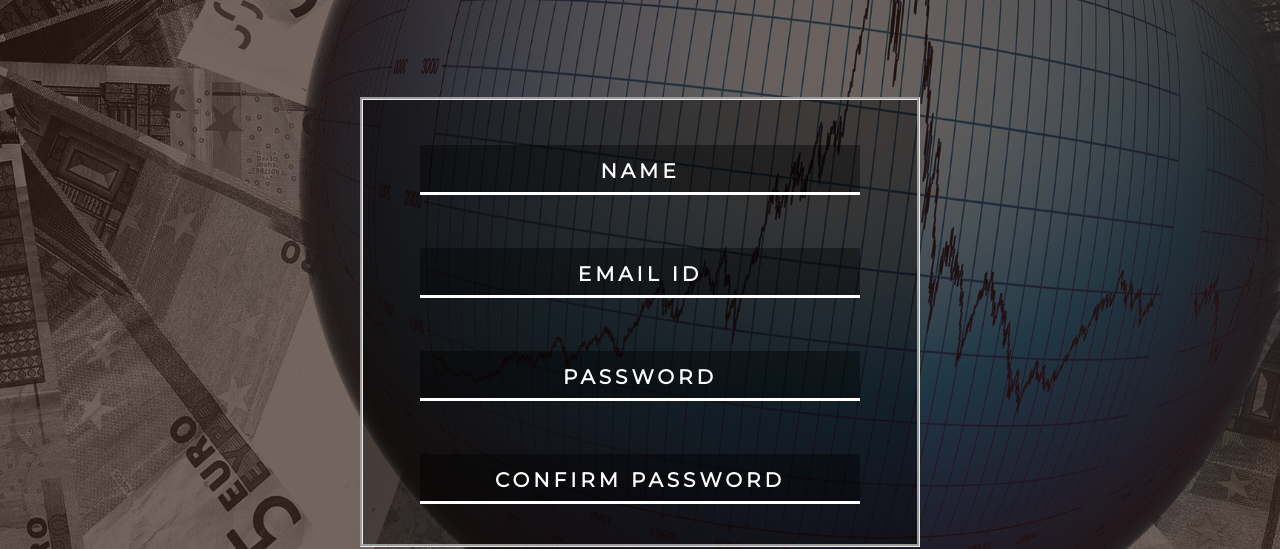
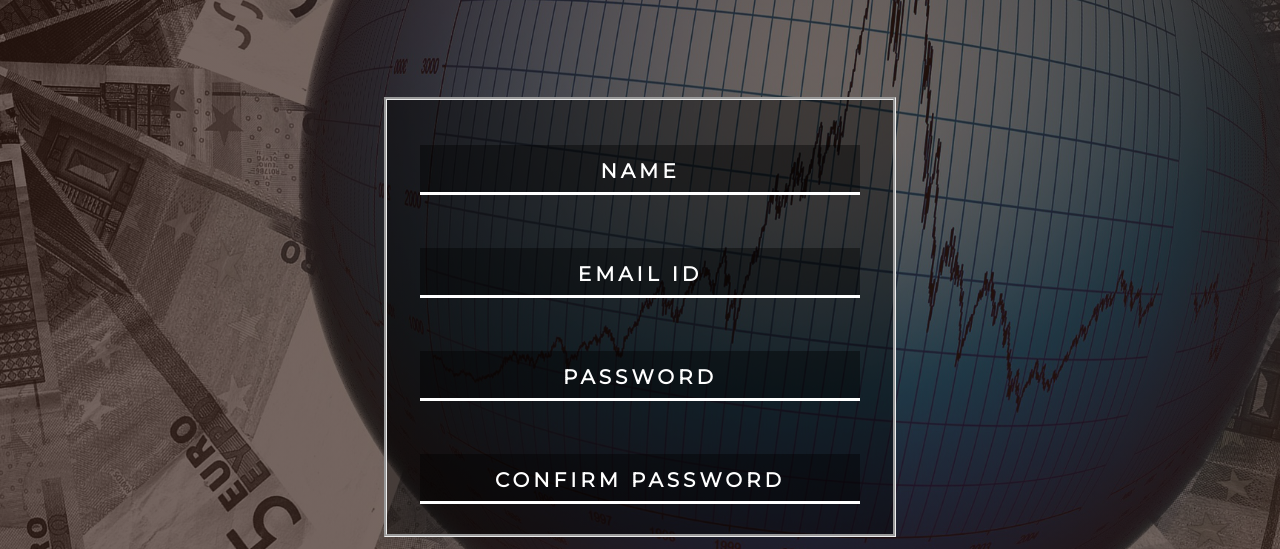
Before and after one commit to pulkitm404/StockPrediction, a website: page signup.html in a window 1280 px wide. Shown: the part 83-632 px from the top of the page. Drawn offline with nearby package versions, Linux system fonts and the light colour scheme.

Commit message:
Update visualsu.css

```diff
--- a/css/visualsu.css
+++ b/css/visualsu.css
@@ -368,8 +368,8 @@ p {
   padding: 10px;
   padding-top: 20px;
   padding-bottom:-20px;
-  height: 450px;
-  width: 560px;
+  height: 55vh;
+  width: 40vw;
   border-style: groove;
   margin-top: 100px;
 font-family: 'Montserrat', sans-serif;
```
